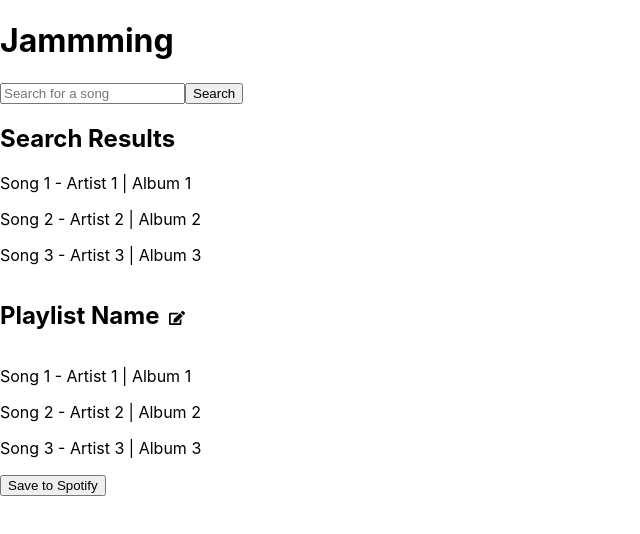
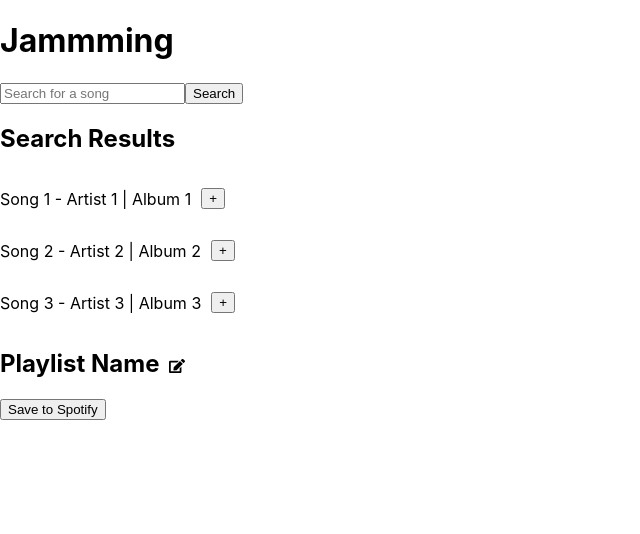
Before and after one commit to ClaytonDeClue/jammming, a React (Create React App) app: page / in a window 1280 px wide. Shown: the top 534 px of the page, without its empty margins (0-640 px from the left). Built offline with nearby package versions, Linux system fonts and the light colour scheme.

Commit message:
Implemented added songs to custom playlist

```diff
--- a/src/components/App/App.js
+++ b/src/components/App/App.js
@@ -1,60 +1,55 @@
-import styles from './App.module.css';
-import React, { useState } from 'react';
-import SearchBar from '../SearchBar/SearchBar';
-import SearchResults from '../SearchResults/SearchResults';
-import Playlist from '../Playlist/Playlist';
+import styles from "./App.module.css";
+import React, { useState } from "react";
+import SearchBar from "../SearchBar/SearchBar";
+import SearchResults from "../SearchResults/SearchResults";
+import Playlist from "../Playlist/Playlist";
 
 function App() {
   const [searchResults, setSearchResults] = useState([
     {
       id: 1,
-      name: 'Song 1',
-      artist: 'Artist 1',
-      album: 'Album 1',
+      name: "Song 1",
+      artist: "Artist 1",
+      album: "Album 1",
     },
     {
       id: 2,
-      name: 'Song 2',
-      artist: 'Artist 2',
-      album: 'Album 2',
+      name: "Song 2",
+      artist: "Artist 2",
+      album: "Album 2",
     },
     {
       id: 3,
-      name: 'Song 3',
-      artist: 'Artist 3',
-      album: 'Album 3',
+      name: "Song 3",
+      artist: "Artist 3",
+      album: "Album 3",
     },
   ]);
 
-  const [playlistName, setPlaylistName] = useState('Playlist Name');
+  const [playlistName, setPlaylistName] = useState("Playlist Name");
 
-  const [playlist, setPlaylist] = useState([
-    {
-      id: 1,
-      name: 'Song 1',
-      artist: 'Artist 1',
-      album: 'Album 1',
-    },
-    {
-      id: 2,
-      name: 'Song 2',
-      artist: 'Artist 2',
-      album: 'Album 2',
-    },
-    {
-      id: 3,
-      name: 'Song 3',
-      artist: 'Artist 3',
-      album: 'Album 3',
-    },
-  ]);
+  const [playlist, setPlaylist] = useState([]);
+
+  const addToPlaylist = (track) => {
+    if (playlist.find((savedTrack) => savedTrack.id === track.id)) {
+      return;
+    }
+    setPlaylist([...playlist, track]);
+  };
 
   return (
     <div>
       <h1>Jammming</h1>
       <SearchBar />
-      <SearchResults searchResults={searchResults} />
-      <Playlist playlistName={playlistName} playlist={playlist} setPlaylistName={setPlaylistName} />
+      <SearchResults
+        searchResults={searchResults}
+        addToPlaylist={addToPlaylist}
+      />
+      <Playlist
+        playlistName={playlistName}
+        playlist={playlist}
+        setPlaylistName={setPlaylistName}
+      />
     </div>
   );
 }
--- a/src/components/Playlist/Playlist.js
+++ b/src/components/Playlist/Playlist.js
@@ -37,11 +37,11 @@ function Playlist({ playlistName, playlist, setPlaylistName }) {
           title="Click to edit playlist name" //Tooltip on hover
         >
           <h2 className={styles.editableTitle}>{playlistName}</h2> {/* Click to edit Playlist name */}
-          <FaEdit className={styles.editIcon}/> {/* Edit Icon */}
+          <FaEdit className={styles.editIcon} /> {/* Edit Icon */}
         </div>
       )}
 
-      <TrackList tracks={playlist} />
+      <TrackList tracks={playlist} showAddButton={false} />
       <button>Save to Spotify</button>
     </div>
   );
--- a/src/components/SearchResults/SearchResults.js
+++ b/src/components/SearchResults/SearchResults.js
@@ -1,13 +1,17 @@
-import React from 'react';
-import TrackList from '../TrackList/TrackList';
+import React from "react";
+import TrackList from "../TrackList/TrackList";
 
-function SearchResults({ searchResults }) {
-    return (
-        <div>
-            <h2>Search Results</h2>
-            <TrackList tracks={searchResults} />
-        </div>
-    );
+function SearchResults({ searchResults, addToPlaylist }) {
+  return (
+    <div>
+      <h2>Search Results</h2>
+      <TrackList
+        tracks={searchResults}
+        addToPlaylist={addToPlaylist}
+        showAddButton={true}
+      />
+    </div>
+  );
 }
 
 export default SearchResults;
--- a/src/components/Track/Track.js
+++ b/src/components/Track/Track.js
@@ -1,11 +1,22 @@
 import React from "react";
+import styles from "./Track.module.css";
 
-function Track({ track }) {
-    return (
-        <div>
-            <p>{track.name} - {track.artist} | {track.album}</p>
-        </div>
-    );
+function Track({ track, addToPlaylist, showAddButton }) {
+  return (
+    <div className={styles.trackContainer}>
+      <p>
+        {track.name} - {track.artist} | {track.album}
+      </p>
+      {showAddButton && (
+        <button
+          onClick={() => addToPlaylist(track)}
+          className={styles.addButton}
+        >
+          +
+        </button>
+      )}
+    </div>
+  );
 }
 
 export default Track;
--- a/src/components/Track/Track.module.css
+++ b/src/components/Track/Track.module.css
@@ -0,0 +1,8 @@
+.trackContainer {
+    display: flex;
+    align-items: center;
+}
+
+.addButton {
+    margin-left: 10px;
+}
--- a/src/components/TrackList/TrackList.js
+++ b/src/components/TrackList/TrackList.js
@@ -1,13 +1,15 @@
-import React from 'react';
-import Track from '../Track/Track';
+import React from "react";
+import Track from "../Track/Track";
 
-function TrackList({ tracks = [] }) {
+function TrackList({ tracks = [], addToPlaylist, showAddButton }) {
   return (
     <div>
-            {tracks.map(track => (
+      {tracks.map((track) => (
         <Track
           key={track.id}
           track={track}
+          addToPlaylist={addToPlaylist}
+          showAddButton={showAddButton}
         />
       ))}
     </div>
```
Lines whose indentation alone changed are shown as unchanged.
